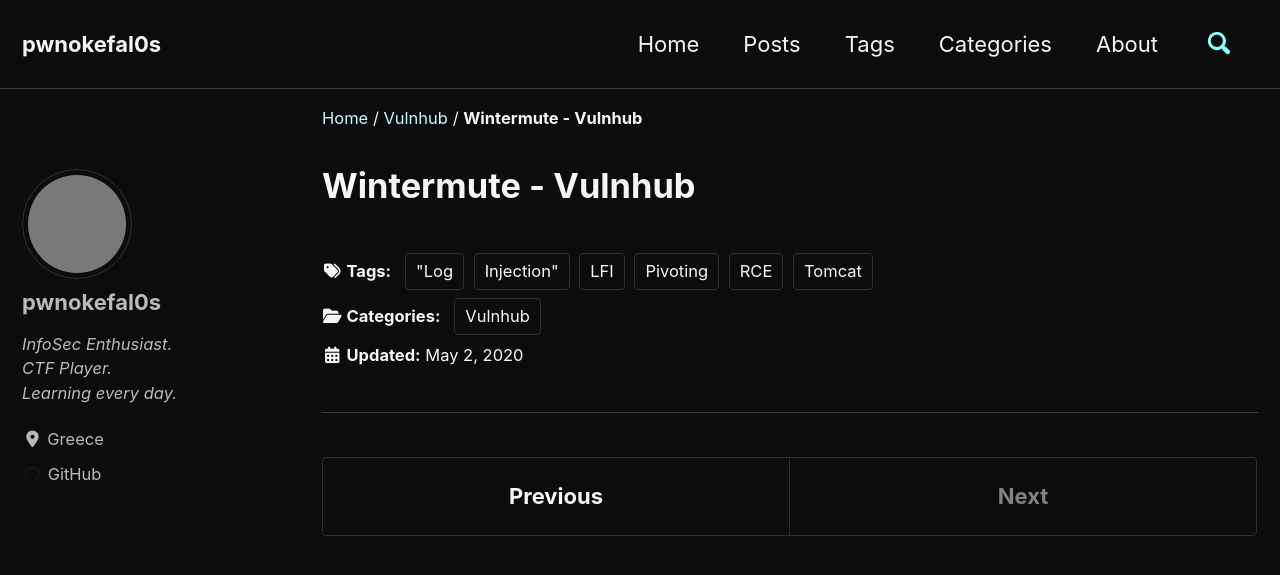
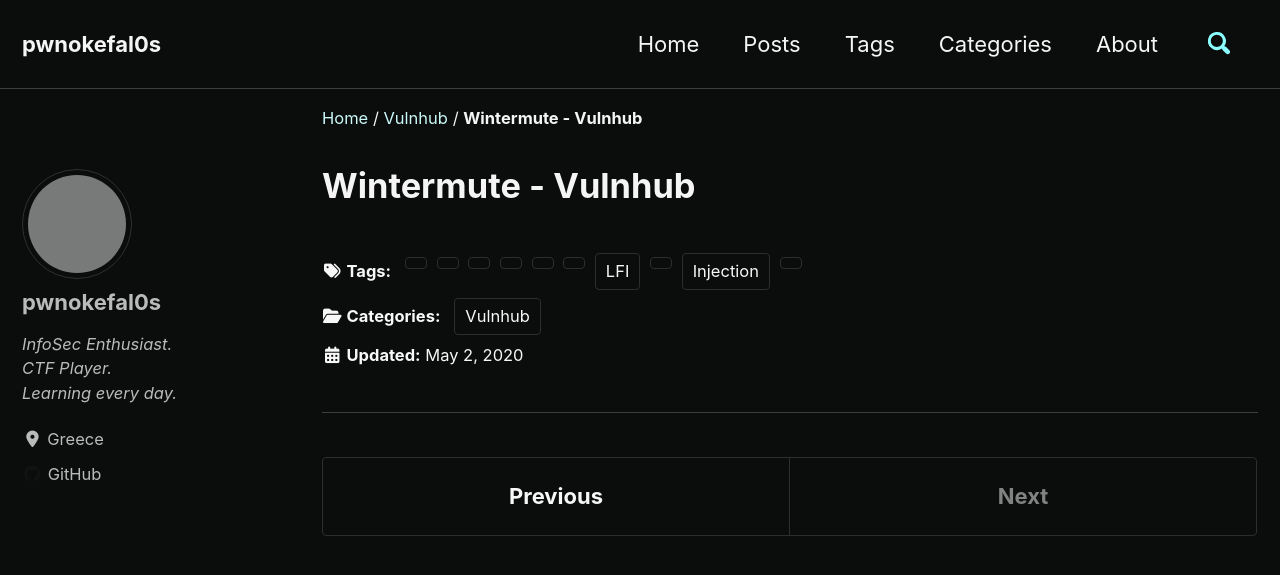
Before and after one commit to astasinos/astasinos.github.io, a Jekyll site: the page built from _posts/2020-05-02-wintermute.md, in a window 1280 px wide and 900 px high. Shown: the top 575 px of the window. Built offline with Jekyll 4.4.1, drawn with Linux system fonts in a browser that asks for light colours; cached includes are drawn as plain includes; nearby versions of some CDN libraries; grey boxes are pictures that could not be loaded.

Commit message:
Update 2020-05-02-wintermute.md

```diff
--- a/_posts/2020-05-02-wintermute.md
+++ b/_posts/2020-05-02-wintermute.md
@@ -3,7 +3,7 @@ layout: single
 title:  "Wintermute - Vulnhub"
 path: /posts/
 date:   2020-05-02
-tags: LFI "Log Injection" Pivoting Tomcat RCE
+tags: LFI,Log Injection,Pivoting,Tomcat,RCE
 categories: Vulnhub
 classes: wide
 author: komodino
```
